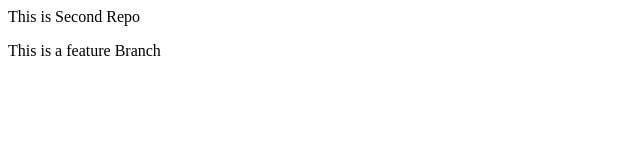
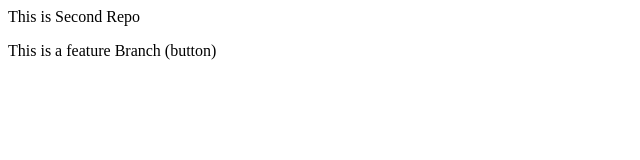
Before and after one commit to vshivam93/local-repo, a plain HTML site: page index.html in a window 1280 px wide. Shown: the full height of the page, 0-640 px from the left. Drawn offline with Linux system fonts and the light colour scheme.

```diff
--- a/index.html
+++ b/index.html
@@ -1,3 +1,3 @@
 <p>This is Second Repo</p>
 
-<p>This is a feature Branch</p>
+<p>This is a feature Branch (button)</p>
```
